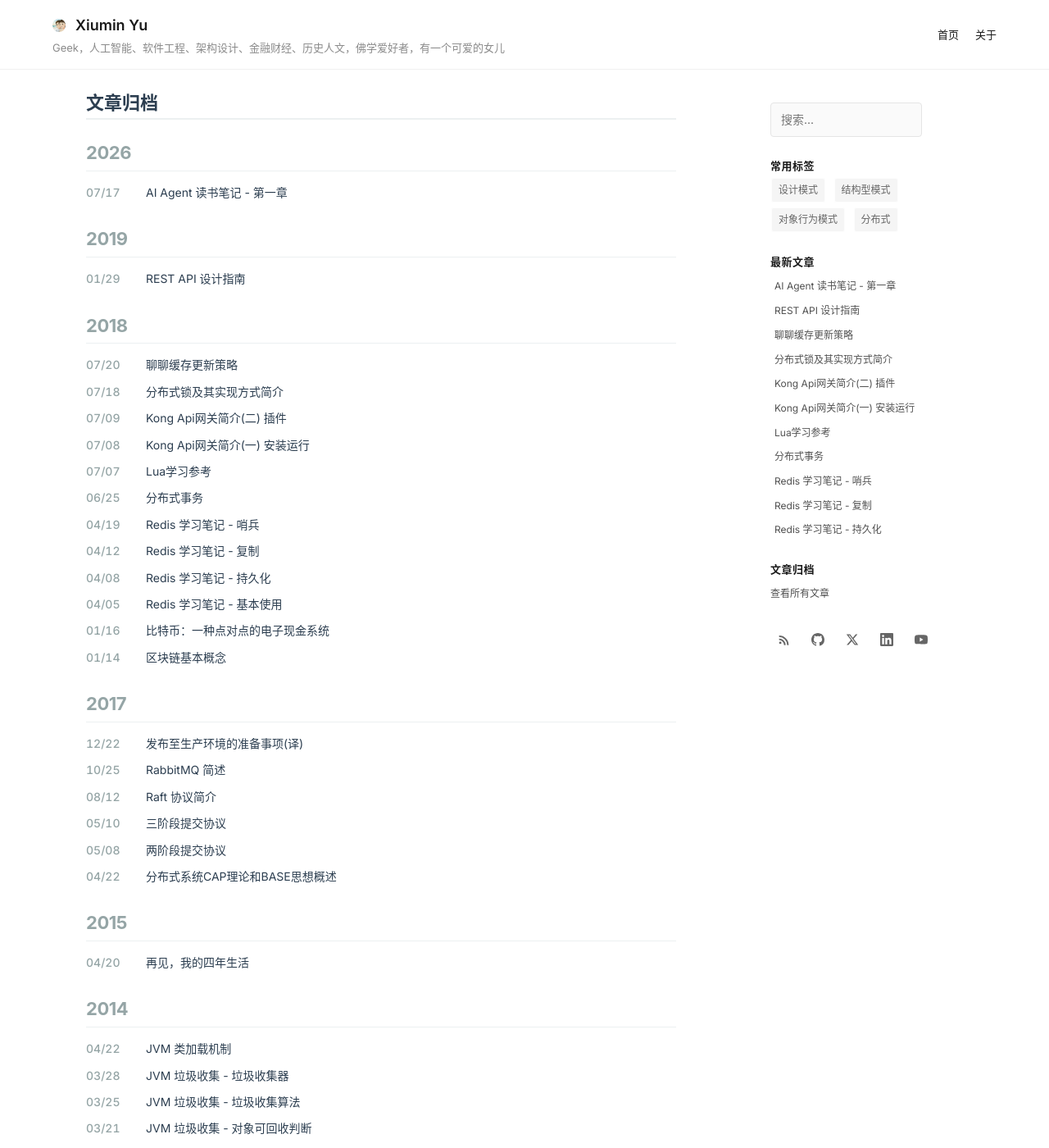
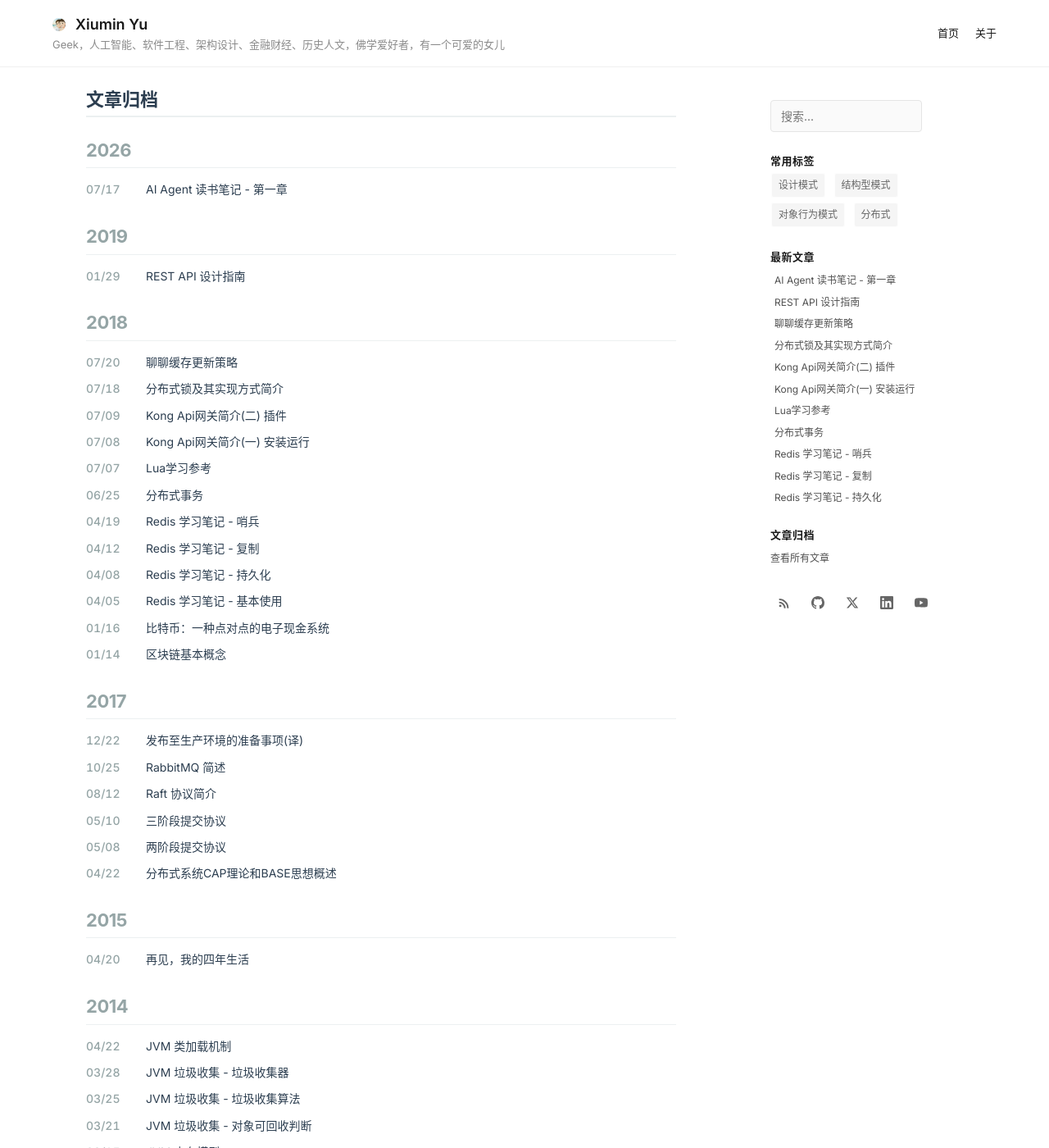
Before and after one commit to xueyufish/xueyufish.github.io, a Jekyll site: the page built from archives.html, in a window 1280 px wide and 1400 px high. Shown: the whole window at 82% size. Built offline with Jekyll 4.4.1, drawn with Linux system fonts in a browser that asks for light colours; comment, search, counter and statistics services are not loaded.

Commit message:
style: adjust typography to match GitHub markdown spacing
- body line-height: 1.7 → 1.5 (27.2px → 24px)
- p: margin 16px 0 → 0 0 16px (仅底部)
- post-container h2~h6: margin 24px 0 8px → 24px 0 16px
- bump version 1.1.5 → 1.1.6

```diff
--- a/_config.yml
+++ b/_config.yml
@@ -97,4 +97,4 @@ entries-condition-size: 10
 #]
 
 # 资源版本号（用于缓存破坏）
-version: 1.1.5
+version: 1.1.6
--- a/assets/css/blog.css
+++ b/assets/css/blog.css
@@ -76,13 +76,13 @@ body {
      *     [This Post](http://zhuanlan.zhihu.com/ibuick/20186806) etc.
      */
   font-family: 'Inter', -apple-system, "Helvetica Neue", "Arial", "PingFang SC", "Hiragino Sans GB", "STHeiti", "Microsoft YaHei", "Microsoft JhengHei", "Source Han Sans SC", "Noto Sans CJK SC", "Source Han Sans CN", "Noto Sans SC", "Source Han Sans TC", "Noto Sans CJK TC", "WenQuanYi Micro Hei", SimSun, sans-serif;
-  line-height: 1.7;
+  line-height: 1.5;
   font-size: 16px;
   color: #404040;
   overflow-x: hidden;
 }
 p {
-  margin: 16px 0;
+  margin: 0 0 16px;
 }
 h1,
 h2,
@@ -179,7 +179,7 @@ pre code {
 .post-container h4,
 .post-container h5,
 .post-container h6 {
-  margin: 24px 0 8px;
+  margin: 24px 0 16px;
 }
 .post-container h5 {
   font-size: 19px;
```
Also changed, not shown: assets/css/main.min.css.
